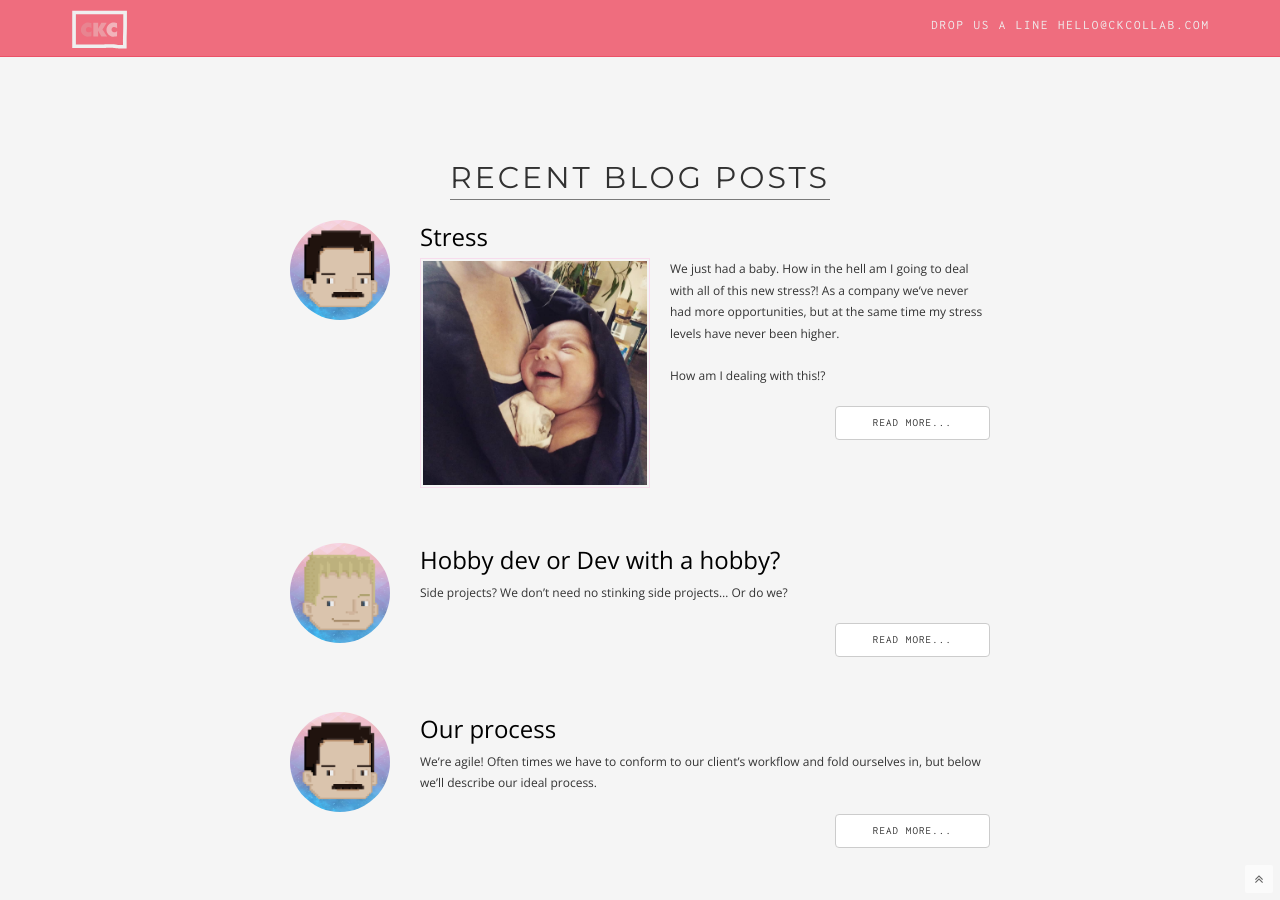
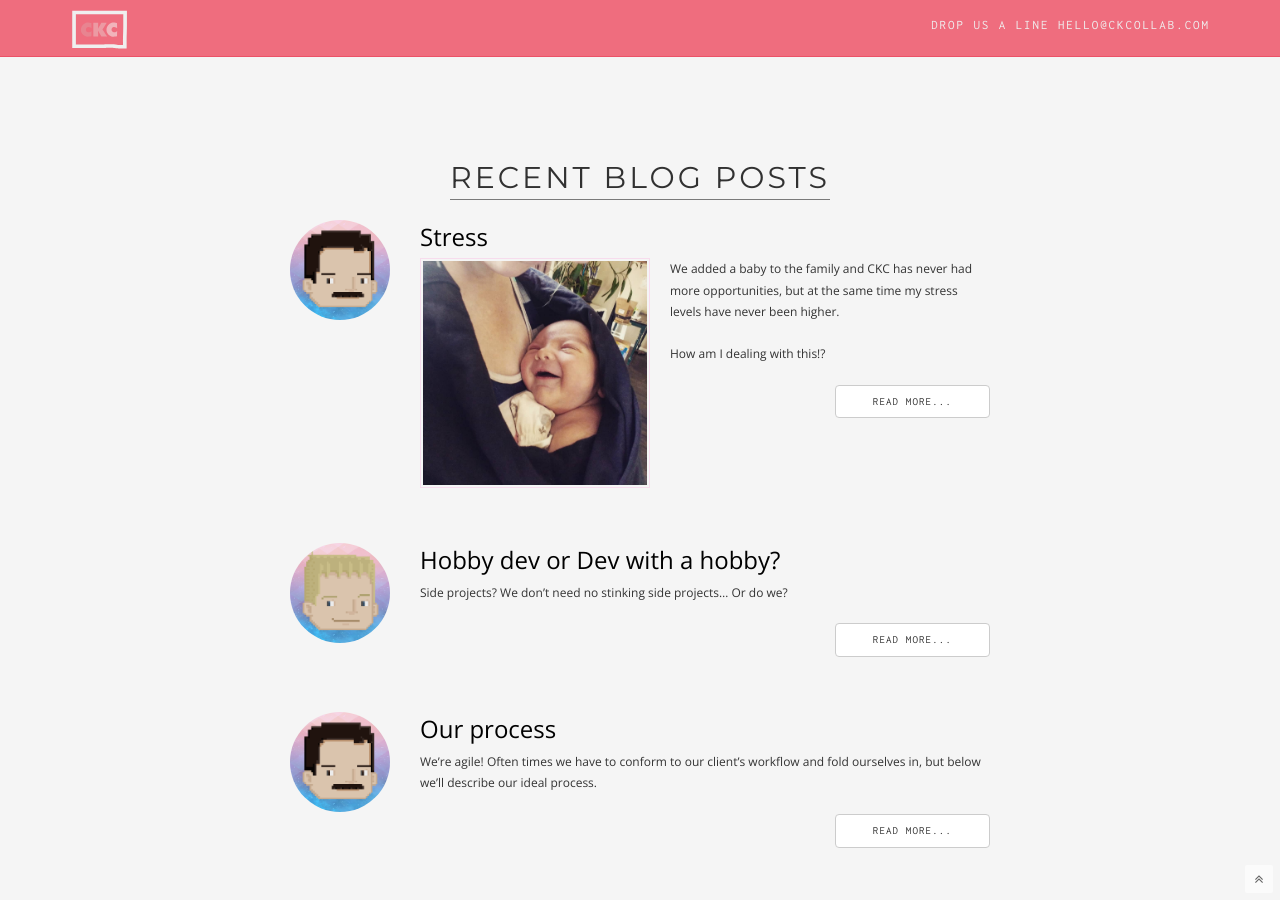
Before and after one commit to ckcollab/ckcollab, a Jekyll site: the page built from index.html, in a window 1280 px wide and 900 px high, scrolled down 3906 px. Built offline with Jekyll 4.4.1, drawn with Linux system fonts in a browser that asks for light colours; some of the changed lines change nothing that is shown.

Commit message:
more clarification/coherency

```diff
--- a/_posts/2019-06-20-stress.md
+++ b/_posts/2019-06-20-stress.md
@@ -9,8 +9,7 @@ author: eric
     <img src="/assets/images/articles/tyrone.png" class="img-bordered">
 </div>
 
-We just had a baby. How in the hell am I going to deal with all of this new stress?! As a company we've never had more
-opportunities, but at the same time my stress levels have never been higher.
+We added a baby to the family and CKC has never had more opportunities, but at the same time my stress levels have never been higher.
 
 How am I dealing with this!?
 
@@ -18,11 +17,13 @@ How am I dealing with this!?
 
 ## What's the problem?
 
-CKC has more clients than ever and we've hired 3 new people in the last year nearly doubling our size. Going from one
-person to 7 now, there's a bit more responsibility on my plate as the owner. We've had to spruce up contracts, change
-how we manage projects, divide up labor more precisely, and we need to keep the standards up while we're doing it!
+*Well,* it's not really problems.. they're good things! But, CKC has more clients than ever and we've hired 3 new people
+in the last year nearly doubling our size. Also, while the company is growing, so is my family. I have a 9 year old
+step-son (since he was 1) and now a 1 month old son.
 
-While the company is growing, so is my family. I have a 9 year old step-son (since he was 1) and now a 1 month old son.
+Going from one person to 7 now, there's a bit more responsibility on my plate as the owner. We've had to spruce up
+contracts, change how we manage projects, divide up labor more precisely, and we need to keep the standards up
+while we're doing it!
 
 The problem is both of these great growing events happening at the exact same time..! Because of a few things boiling over,
 there's little time for everything that needs to be done. That needs to be fixed!
@@ -48,7 +49,7 @@ these problems and do much better in the future.
 
 
 Acknowledging and pursuing processes to fix these problems will help alleviate some stress, but I find having a deep
-sense of gratitude is key to reducing stress as well.
+sense of gratitude is key to reducing stress as well. I know why I am working hard, so I can get through these tough times.
 
 
 ## Life is good!
```
